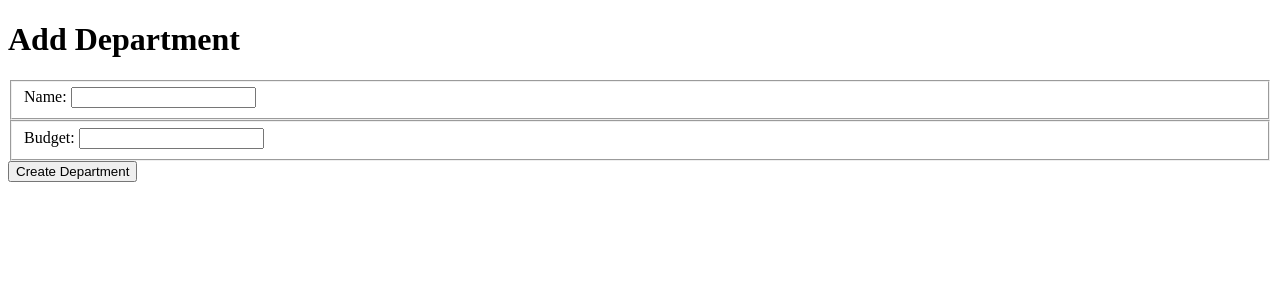
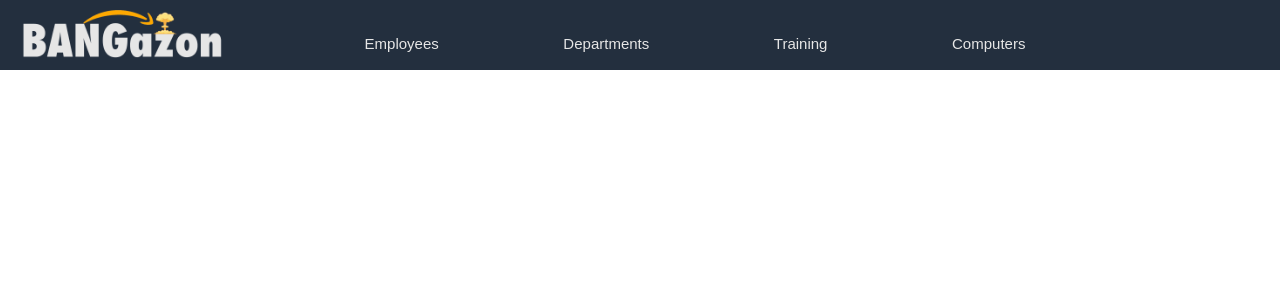
Before and after one commit to nss-day-cohort-38/bangazon-workforce-management-icarius-cloud, a Django app: page /departments/form in a window 1280 px wide. Shown: the top 300 px of the page. Run offline with Django 3.2, Linux system fonts and the light colour scheme.

Commit message:
Created logo and navbar. Added images directory to static in hrapp. Navbar is located in base.html so that it is automatically included when extended.

```diff
--- a/hrapp/static/styles/base.css
+++ b/hrapp/static/styles/base.css
@@ -1,8 +1,9 @@
 body {
   margin: 0;
+  margin-top: 70px;
   padding: 0;
   font-size: 1.25em;
-  font-family: 'Gill Sans', 'Gill Sans MT', Calibri, 'Trebuchet MS', sans-serif;
+  font-family: 'Arial',sans-serif;
 }
 
 .main-content {
--- /dev/null
+++ b/hrapp/static/styles/navbar.css
@@ -0,0 +1,39 @@
+#navContainer {
+    height: 50px;
+    width: 100%;
+    padding: 10px;
+    position: fixed;
+    top: 0;
+    background-color: #232f3e;
+}
+
+#logo {
+    position: absolute;
+    top: 10px;
+    left: 15px;
+    height: 48px;
+
+}
+
+#navLinkContainer{
+    position: absolute;
+    top: 35px;
+    left: 240px;
+    width: 70%;
+    display: flex;
+    flex-direction: row;
+    justify-content: space-evenly;
+}
+
+.navLink {
+    color: #e6e6e6;
+    text-decoration: none;
+    transition: 0.5s ease;
+    font-size: 15px;
+}
+
+.navLink:hover {
+    color: #fea902;
+    text-decoration: underline;
+    transition: 0.5s ease;
+}
--- a/hrapp/templates/departments/department_form.html
+++ b/hrapp/templates/departments/department_form.html
@@ -1,13 +1,7 @@
+{% extends 'shared/base.html' %}
 {% load static %}
-<!DOCTYPE html>
-<html>
-  <head>
-    <meta charset="utf-8">
-    <title>Bangazon</title>
-  </head>
-  <body>
+
 <h1>Add Department</h1>
-
 
 <form action="{% url 'hrapp:department_form' %}" method="post">
     {% csrf_token %}
@@ -21,5 +15,3 @@
   </fieldset>
   <input type="submit" value="Create Department" />
 </form>
-  </body>
-</html>
--- a/hrapp/templates/home.html
+++ b/hrapp/templates/home.html
@@ -1,5 +1,7 @@
 {% extends 'shared/base.html' %}
 
 {% block content %}
-<h1>Welcome to the Bangazon Workforce Management System</h1>
+
+<header>Welcome to the Bangazon Workforce Management System</header>
+
 {% endblock content %}
--- a/hrapp/templates/shared/base.html
+++ b/hrapp/templates/shared/base.html
@@ -7,12 +7,24 @@
     <title>Bangazon Workforce Management</title>
 
     <link rel="stylesheet" href="{% static 'styles/base.css' %}" type="text/css" media="screen" />
+    <link rel="stylesheet" href="{% static 'styles/navbar.css' %}" type="text/css" media="screen" />
 
     {% block css %}
     {% endblock %}
 </head>
 
 <body>
+
+    <nav id="navContainer">
+        <a href="{% url 'hrapp:home' %}"><img id="logo" src="{% static 'images/BangazonLogo.png' %}" alt="bangazonLogo"></a>
+        <div id="navLinkContainer">
+            <a class="navLink" href="{% url 'hrapp:employee_list' %}">Employees</a>
+            <a class="navLink" href="{% url 'hrapp:department_list' %}">Departments</a>
+            <a class="navLink" href="{% url 'hrapp:training_program_list' %}">Training</a>
+            <a class="navLink" href="{% url 'hrapp:computers' %}">Computers</a>
+        </div>
+    </nav>
+
 
     {% block content %}
     {% endblock %}
```
Also changed, not shown: hrapp/templates/departments/department_details.html (+2 -10 lines), hrapp/static/images/BangazonLogo.png (added). Lines whose indentation alone changed are shown as unchanged.
